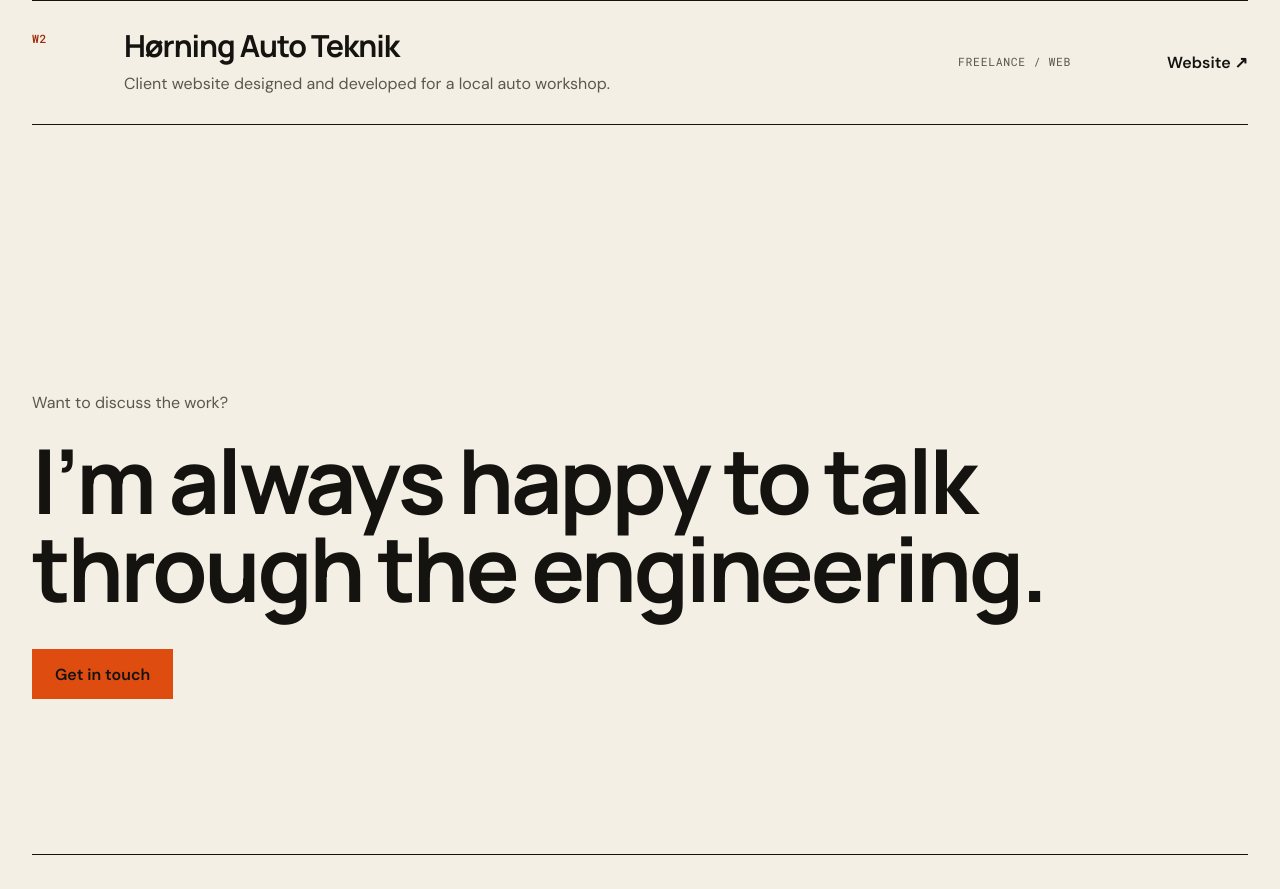
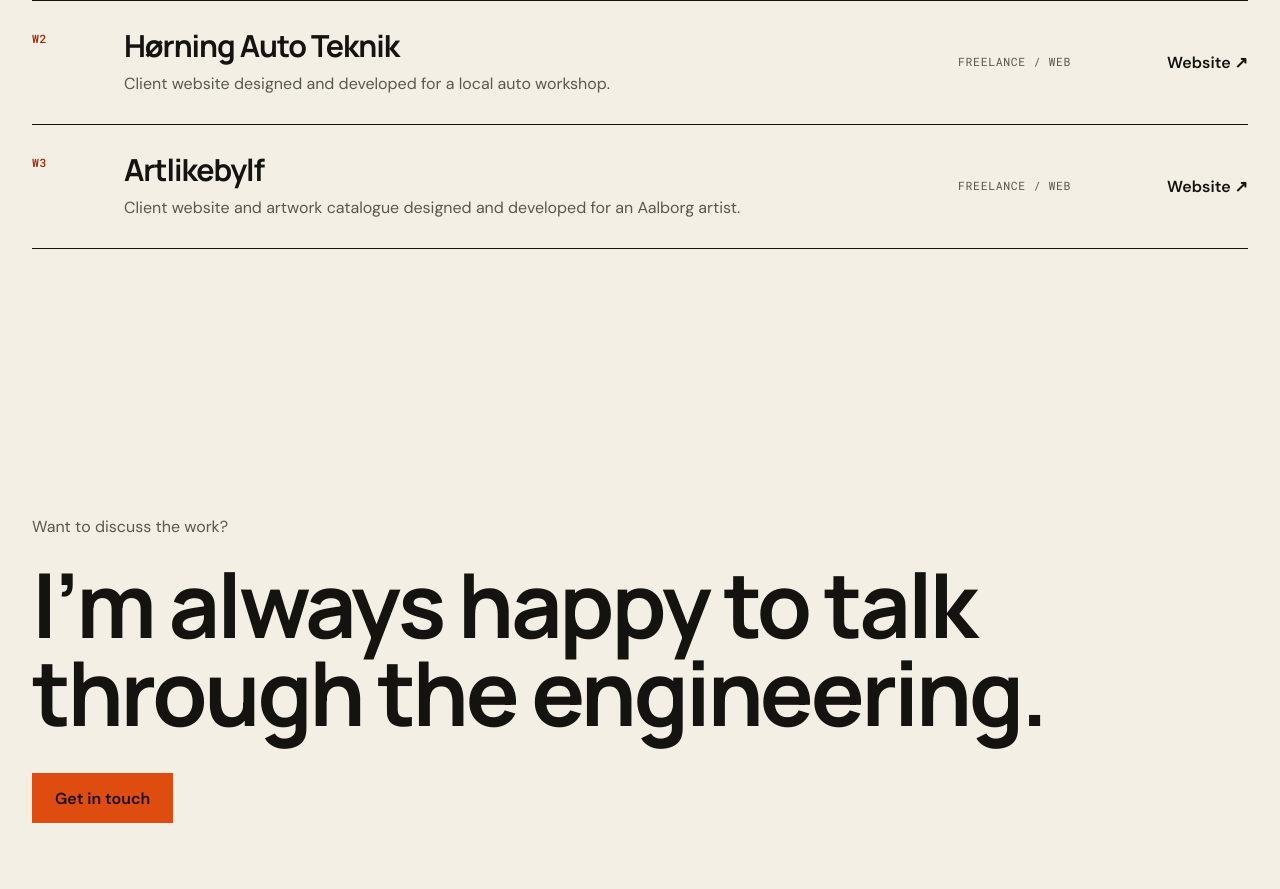
Before and after one commit to Benjafalk/benjafalk.github.io, a plain HTML site: page work.html in a window 1280 px wide. Shown: the part 3280-4169 px from the top of the page. Drawn offline with Linux system fonts and the light colour scheme.

Commit message:
feat: add Artlikebylf to work portfolio

```diff
--- a/work.html
+++ b/work.html
@@ -38,6 +38,7 @@
             <div class="project-ledger">
                 <article class="ledger-row reveal"><span class="project-number">W1</span><div><h3>Cybervagten</h3><p>A cybersecurity product I own and develop.</p></div><span class="project-domain">OWNER / SOFTWARE</span><a href="https://cybervagten.com/" target="_blank" rel="noopener noreferrer">Website ↗</a></article>
                 <article class="ledger-row reveal"><span class="project-number">W2</span><div><h3>Hørning Auto Teknik</h3><p>Client website designed and developed for a local auto workshop.</p></div><span class="project-domain">FREELANCE / WEB</span><a href="https://xn--hrningautoteknik-lxb.dk/" target="_blank" rel="noopener noreferrer">Website ↗</a></article>
+                <article class="ledger-row reveal"><span class="project-number">W3</span><div><h3>Artlikebylf</h3><p>Client website and artwork catalogue designed and developed for an Aalborg artist.</p></div><span class="project-domain">FREELANCE / WEB</span><a href="https://artlikebylf.dk/" target="_blank" rel="noopener noreferrer">Website ↗</a></article>
             </div>
         </section>
 
```
